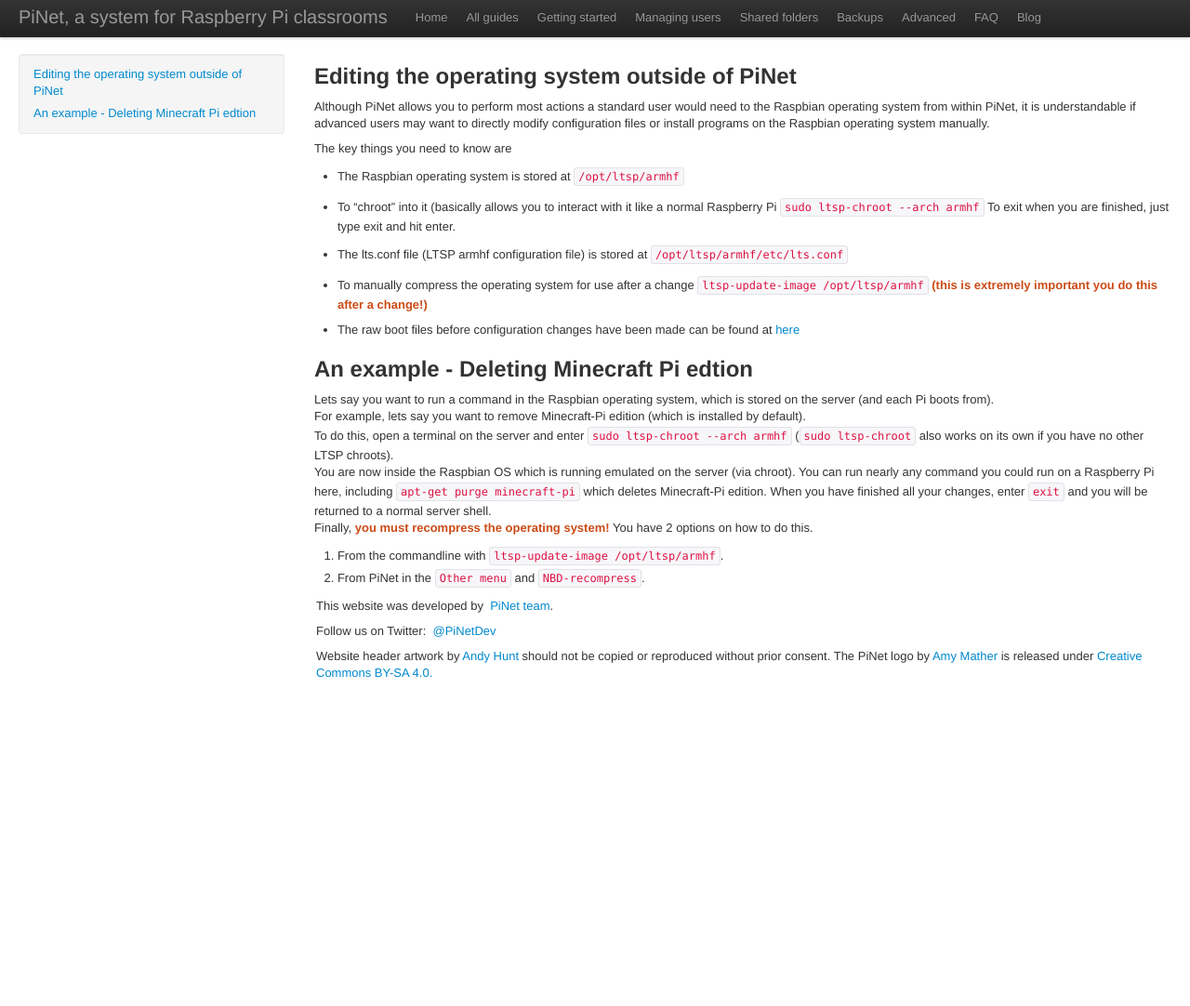
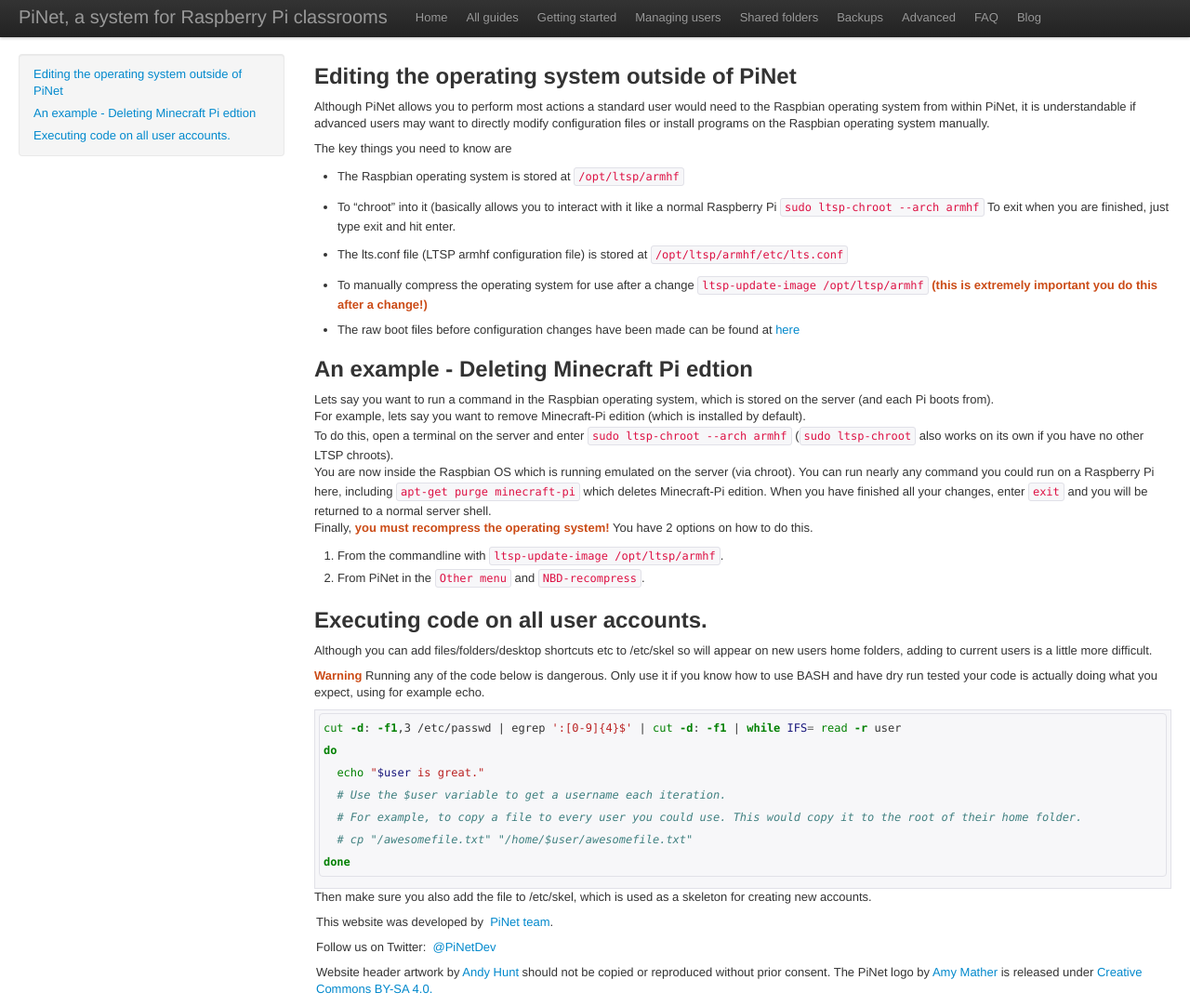
Before and after one commit to PiNet/PiNet.github.io, a Jekyll site: the page built from articles/advanced/editing-outside.md, in a window 1280 px wide. Shown: the whole page at 93% size. Built offline with Jekyll 4.4.1, drawn with Linux system fonts in a browser that asks for light colours; some web fonts are replaced; before the commit the page ends 900 px from its top, so only the background shows below that.

Commit message:
Add section on running code on each users account.

````diff
--- a/articles/advanced/editing-outside.md
+++ b/articles/advanced/editing-outside.md
@@ -36,3 +36,19 @@
 Finally, **you must recompress the operating system!** You have 2 options on how to do this.
 1. From the commandline with ```ltsp-update-image /opt/ltsp/armhf```.
 2. From PiNet in the ```Other menu``` and ```NBD-recompress```.
+
+## Executing code on all user accounts.
+Although you can add files/folders/desktop shortcuts etc to /etc/skel so will appear on new users home folders, adding to current users is a little more difficult.
+
+**Warning** Running any of the code below is dangerous. Only use it if you know how to use BASH and have dry run tested your code is actually doing what you expect, using for example echo.
+
+```bash
+cut -d: -f1,3 /etc/passwd | egrep ':[0-9]{4}$' | cut -d: -f1 | while IFS= read -r user
+do
+  echo "$user is great."
+  # Use the $user variable to get a username each iteration.
+  # For example, to copy a file to every user you could use. This would copy it to the root of their home folder.
+  # cp "/awesomefile.txt" "/home/$user/awesomefile.txt"
+done
+```
+Then make sure you also add the file to /etc/skel, which is used as a skeleton for creating new accounts.
````
